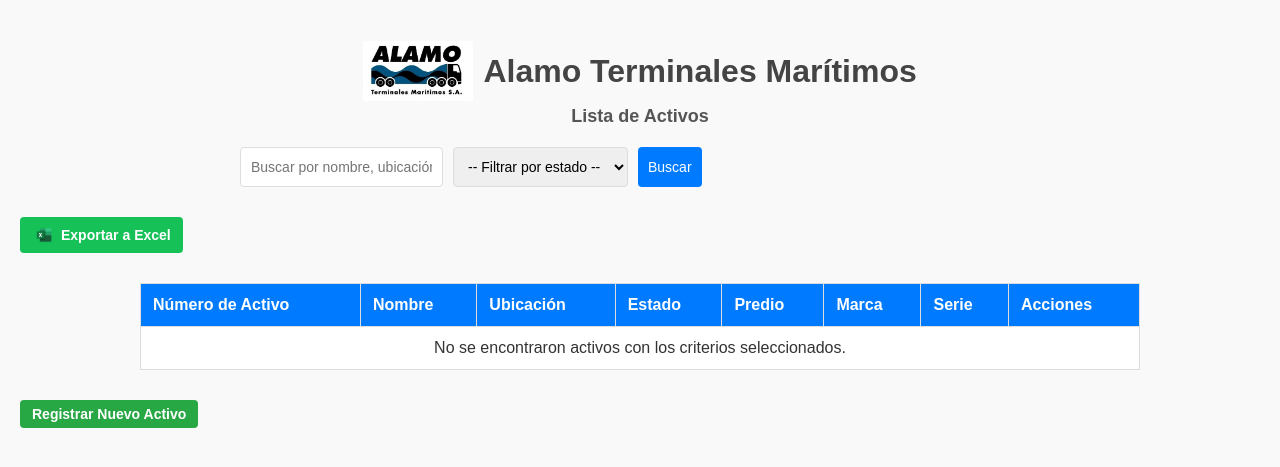
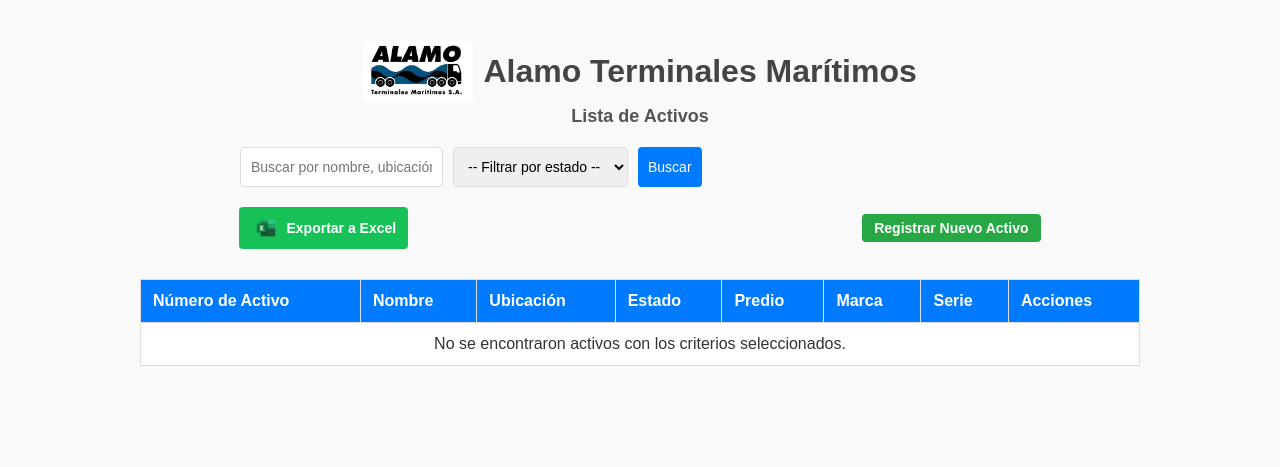
Before and after one commit to alamodylan/Activos, a Flask app: page / in a window 1280 px wide. Shown: the top 467 px of the page. Run offline with Flask 3, Linux system fonts and the light colour scheme; data that the repository does not hold is empty; some libraries are stand-ins or nearby versions.

Commit message:
Cambios 5

```diff
--- a/templates/index.html
+++ b/templates/index.html
@@ -173,8 +173,16 @@
         }
 
         .export-link .icon {
-            width: 24px; /* Aumenta el tamaño */
-    height: 24px;
+            width: 30px; /* Aumenta el tamaño */
+    height: 30px;
+        }
+        .button-container {
+            display: flex;
+            justify-content: center; /* Centra los botones horizontalmente */
+            align-items: center;
+            gap: 15px; /* Espaciado entre botones */
+            margin-bottom: 15px; /* Espacio antes de la tabla */
+            margin-top: -10px; /* Ajusta la altura si es necesario */
         }
     </style>
 </head>
@@ -205,6 +213,7 @@
         <img src="{{ url_for('static', filename='LogoExcel.png') }}" alt="Excel" class="icon">
         Exportar a Excel
     </a>
+    <a href="/registrar" class="export-link new-asset" style="background-color: #28a745;">Registrar Nuevo Activo</a>
     </div>
 
     <!-- Tabla de activos -->
@@ -251,6 +260,5 @@
     </div>
 
     <!-- Enlace para registrar un nuevo activo -->
-    <a href="/registrar" class="export-link new-asset" style="background-color: #28a745;">Registrar Nuevo Activo</a>
 </body>
 </html>
```
